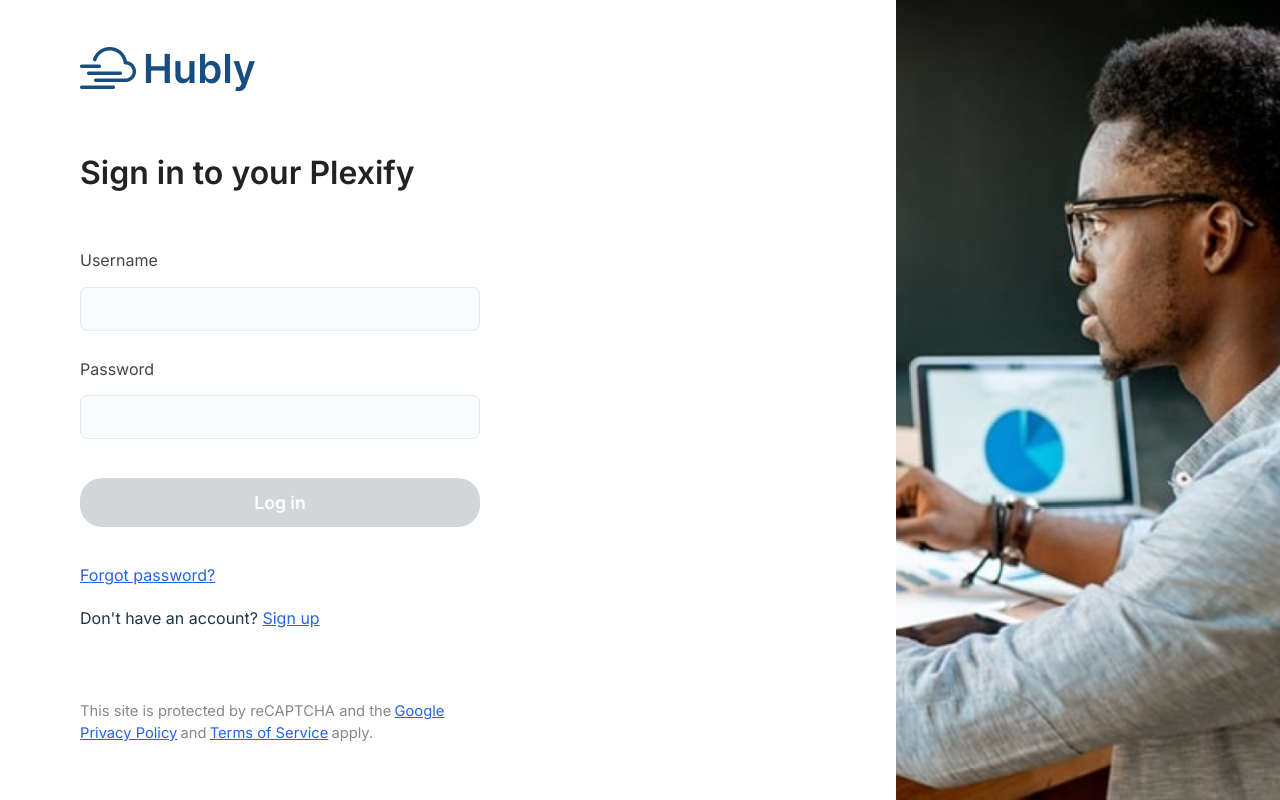
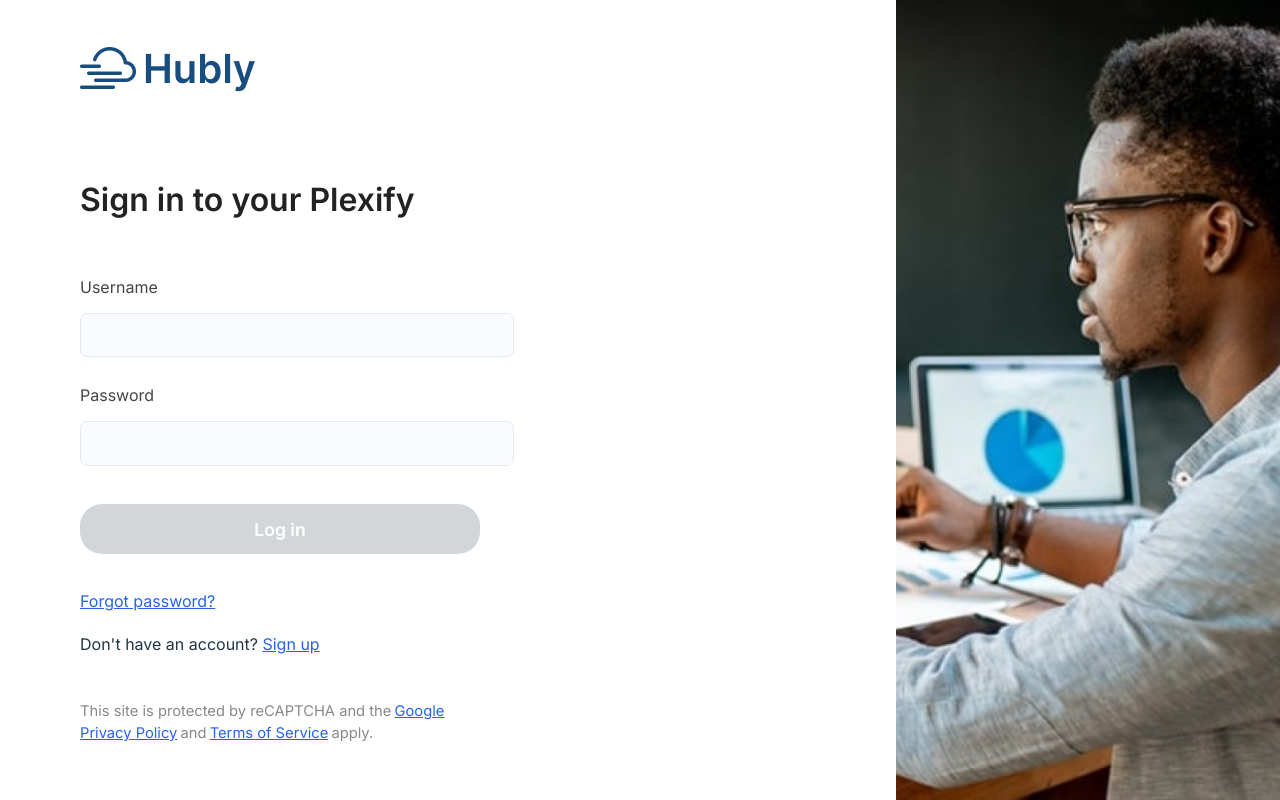
Before and after one commit to RaqeebKhn/Hubly-CRM, a React (Vite) app in the folder Frontend/vite-project/: page /login in a window 1280 px wide. Built offline with nearby package versions, Linux system fonts and the light colour scheme.

Commit message:
full scene

```diff
--- a/Frontend/vite-project/src/Components/LoginPage.css
+++ b/Frontend/vite-project/src/Components/LoginPage.css
@@ -1,17 +1,3 @@
-* {
-    margin: 0;
-    padding: 0;
-    box-sizing: border-box;
-}
-
-html, body {
-    height: 100%;
-    width: 100%;
-    margin: 0;
-    padding: 0;
-    overflow: hidden;
-}
-
 
 .login-root {
     display: flex;
@@ -21,6 +7,8 @@ html, body {
     top: 0;
     left: 0;
     background: #fff;
+    overflow-y: auto;
+  height: 100vh;
 }
 
 
```
